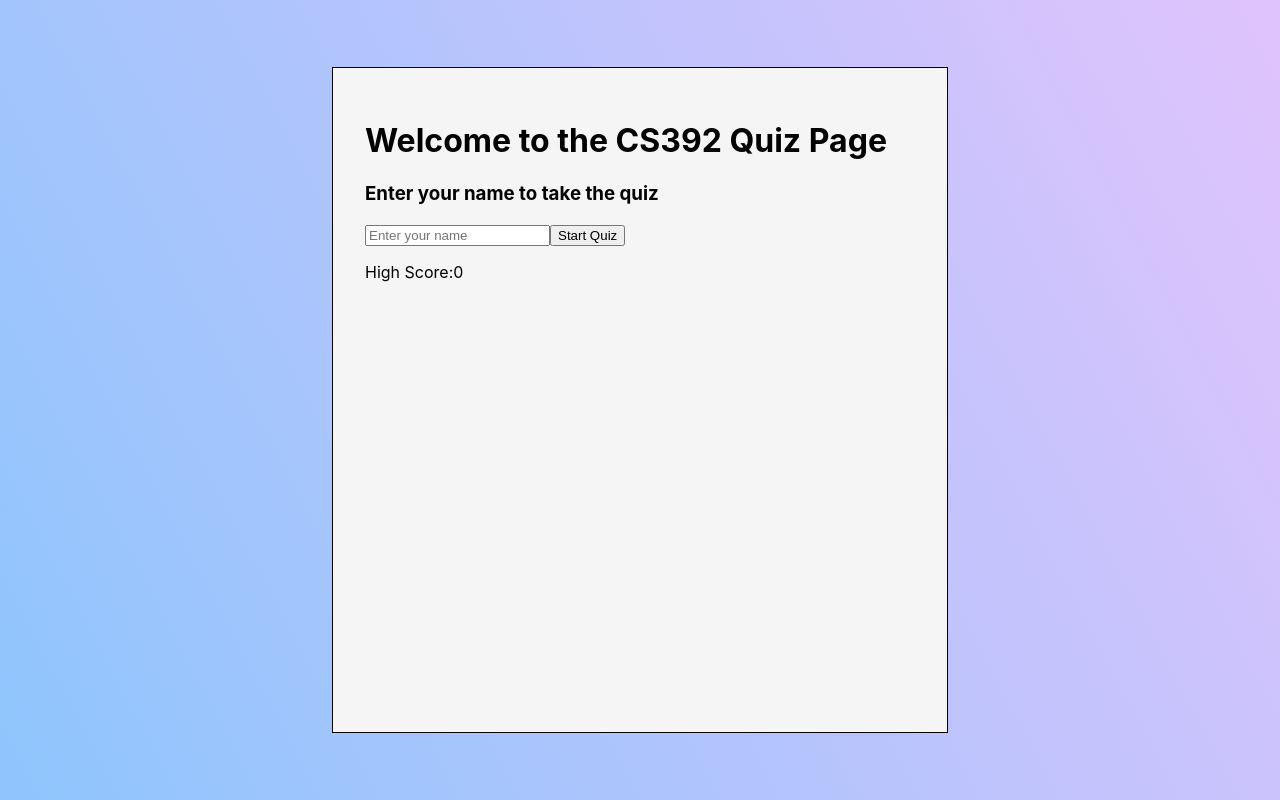
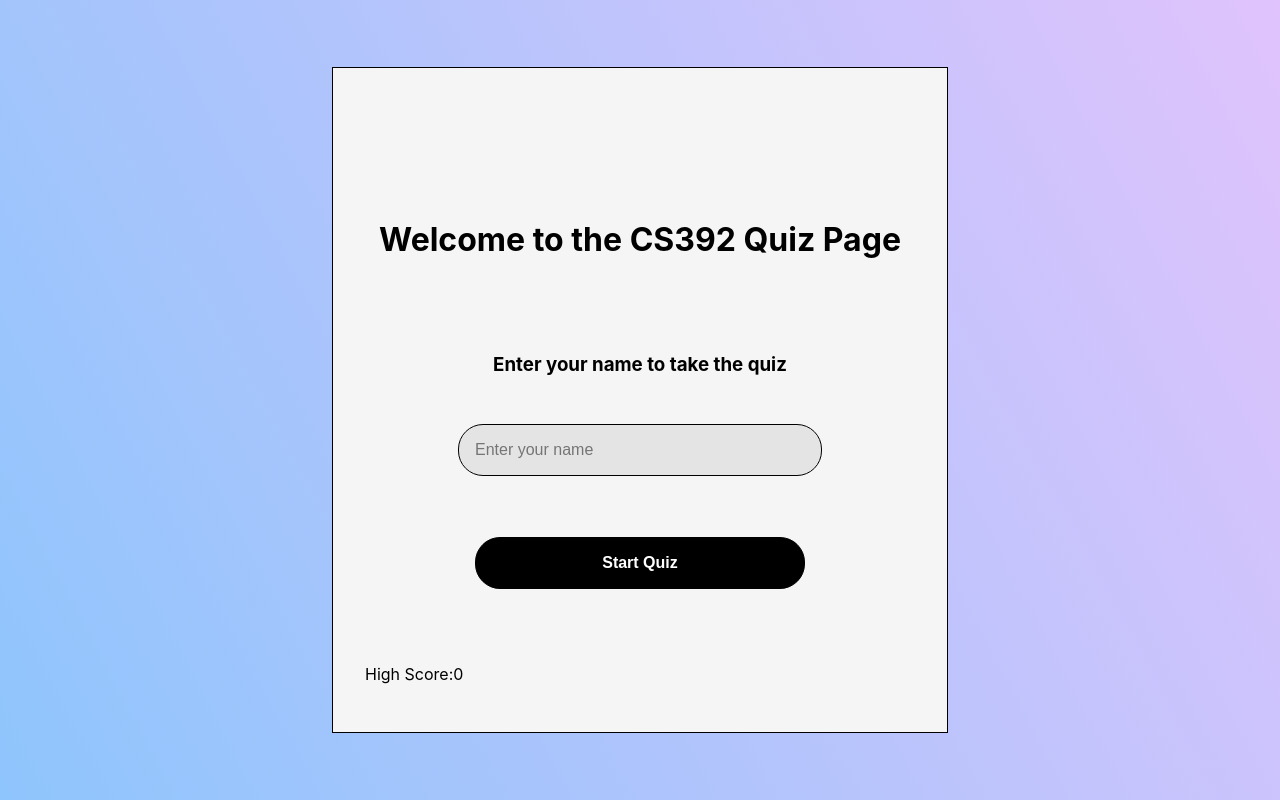
Before and after one commit to sadiqalhumood/quiz-app, a React (Create React App) app: page / in a window 1280 px wide. Built offline with nearby package versions, Linux system fonts and the light colour scheme.

Commit message:
Card & Starting Page

```diff
--- a/src/App.css
+++ b/src/App.css
@@ -5,6 +5,10 @@
 .App-logo {
   height: 40vmin;
   pointer-events: none;
+
+  @media (max-width: 600px) {
+    height: 30vmin;
+  }
 }
 
 @media (prefers-reduced-motion: no-preference) {
@@ -15,7 +19,7 @@
 
 .App-header {
   background-color: #282c34;
-  min-height: 100vh;
+  min-height: 50vh;
   display: flex;
   flex-direction: column;
   align-items: center;
--- a/src/components/Card.css
+++ b/src/components/Card.css
@@ -5,4 +5,13 @@
   padding: 2rem;
   position: relative;
   border: 1px solid black;
+
+  display: flex;
+  flex-direction: column;
+  justify-content: space-between;
+
+  @media (max-width: 750px) {
+    height: auto;
+    width: 100%;
+  }
 }
--- a/src/components/StartingPage.css
+++ b/src/components/StartingPage.css
@@ -0,0 +1,44 @@
+.header,
+.main-text {
+  text-align: center;
+}
+
+.header {
+  margin: 2rem 0 3rem 0;
+  margin-top: 7.5rem;
+}
+
+.input-user {
+  border: 1px solid black;
+  border-radius: 25px;
+  background-color: #e4e4e4;
+  outline: 0;
+  width: 60%;
+  padding: 1rem;
+  display: block;
+  margin: 2px auto 2rem auto;
+  font-size: 1rem;
+}
+
+.start-button {
+  color: white;
+  border: 1px solid black;
+  border-radius: 25px;
+  background-color: black;
+  outline: 0;
+  width: 60%;
+  padding: 1rem;
+  display: block;
+  margin: 2px auto 2rem auto;
+  font-size: 1rem;
+  font-weight: bold;
+}
+
+.start-button:hover {
+  background-color: #444444;
+  cursor: pointer;
+}
+
+.start-button:active {
+  background-color: #333333;
+}
```
